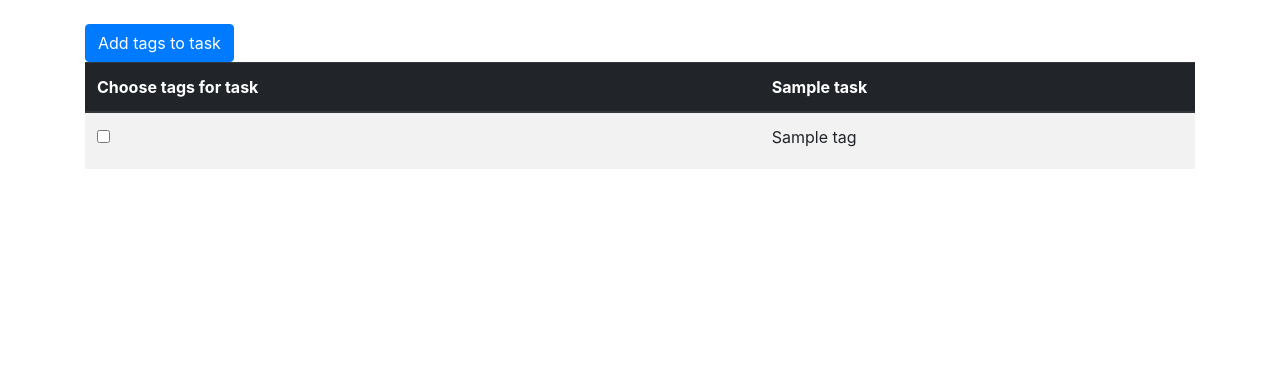
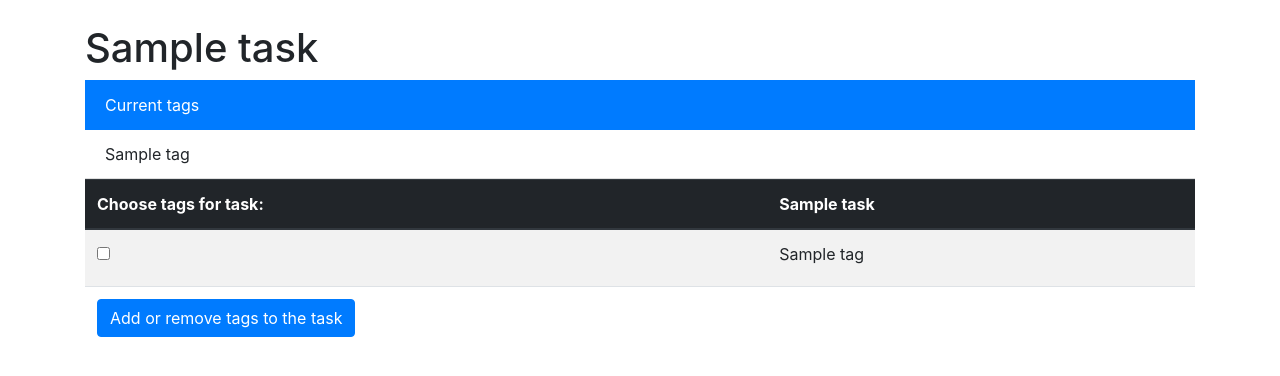
Before and after one commit to strajama/tsoha-todolist, a Flask app: page /tasks/tasktags/1 in a window 1280 px wide. Shown: the part 56-432 px from the top of the page. Run offline with Flask 2, Linux system fonts and the light colour scheme; a user stored in the database is signed in; tables that the repository leaves empty hold one stand-in row (values such as "Sample post"); some libraries are stand-ins or nearby versions.

Commit message:
lisää bootstrappia ja tagtask-toiminnallisuus käytettävään kuntoon

```diff
--- a/application/tasks/views.py
+++ b/application/tasks/views.py
@@ -86,7 +86,10 @@ def tasks_tags(task_id):
 
     for i in tagtask:
         tag = Tag.query.get(i)
-        task.tags.append(tag)
+        if tag in task.tags:
+            task.tags.remove(tag)
+        else:
+            task.tags.append(tag)
 
     db.session().commit()
 
--- a/application/templates/tasks/list.html
+++ b/application/templates/tasks/list.html
@@ -7,8 +7,8 @@
     <th scope="col">Description</th>
     <th scope="col">Estimated time</th>
     <th scope="col">Used time</th>
+    <th scope="col">Show and edit tags</th>
     <th scope="col">Edit task</th>
-    <th scope="col">Edit tags</th>
     <th scope="col">Owner</th>
     <th scope="col">Delete</th>
   </thead>
@@ -18,8 +18,8 @@
     <td>{{ task.description }}</td>
     <td>{{ task.estimatedtime }}</td>
     <td>{{ task.usedtime }}</td>
+    <td><a class="page-link" href="{{ url_for('tasks_tagsget', task_id=task.id) }}">Tags</a></td>
     <td><a class="page-link" href="{{ url_for('tasks_edit', task_id=task.id) }}">Edit task</a></td>
-    <td><a class="page-link" href="{{ url_for('tasks_tagsget', task_id=task.id) }}">Edit tags</a></td>
     <td>{{ task.username }}</td>
     <td>
         <form method="POST" class="form-group" action="{{ url_for('tasks_delete', task_id=task.id) }}">
--- a/application/templates/tasks/tasktags.html
+++ b/application/templates/tasks/tasktags.html
@@ -1,11 +1,17 @@
 {% extends "layout.html" %}
 
 {% block body %}
-
+<h1>{{ task.name }}</h1>
+<ul class="list-group list-group-flush">
+  <li class="list-group-item active">Current tags</li>
+  {% for tag in task.tags %}
+  <li class="list-group-item">{{ tag.name }}</li>
+  {% endfor %}
+</ul>
 <form method="POST" class="form-group" action="{{ url_for('tasks_tags', task_id=task.id) }}">
   <table class="table table-striped">
     <thead class="thead-dark">
-      <th scope="col">Choose tags for task</th>
+      <th scope="col">Choose tags for task:</th>
       <th scope="col">{{ task.name }}</th>
     </thead>
     {% for tag in tags %}
@@ -19,7 +25,9 @@
     </tr>
     {% endfor %}
     <tr>
-      <input type="submit" class="btn btn-primary" value="Add tags to task"/>
+      <td colspan="2">
+        <input type="submit" class="btn btn-primary" value="Add or remove tags to the task"/>
+      </td>
     </tr>
   </table>
 </form>
```
